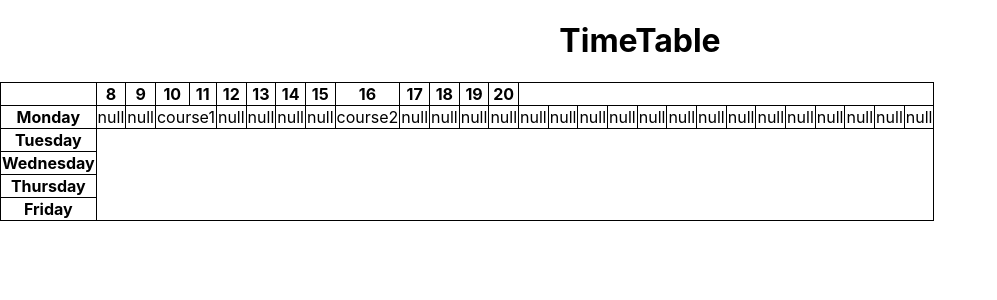
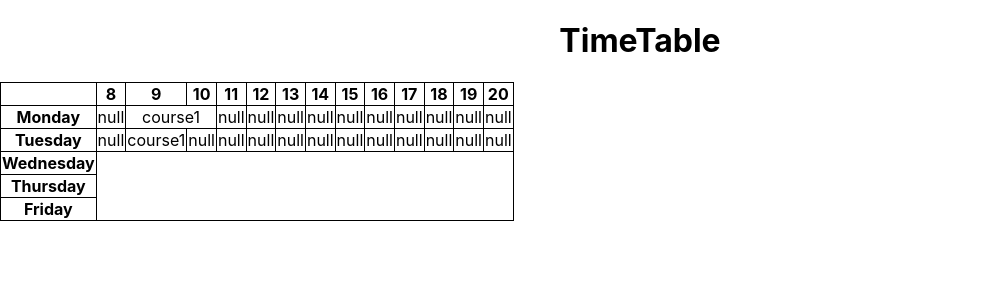
Before and after one commit to mansooranis/ScheduleUp, a React (Create React App) app in the folder frontend/: page / in a window 1280 px wide. Shown: the top 300 px of the page, without its empty margins (0-997 px from the left). Built offline with nearby package versions, Linux system fonts and the light colour scheme.

Commit message:
length of tt is accurate. Bugs persist

```diff
--- a/frontend/src/Pages/TimeTable/timetable.js
+++ b/frontend/src/Pages/TimeTable/timetable.js
@@ -1,32 +1,5 @@
 import React from 'react';
 import '../TimeTable/timetable.css';
-
-const week = {
-    monday : {
-        course1 : {
-            startTime : 9,
-            endTime : 11,
-        },
-        course2 : {
-            startTime : 11,
-            endTime : 12,
-        },
-    },
-    tuesday : {
-        course1 : {
-            startTime : 9,
-            endTime : 10,
-        },
-        course2 : {
-            startTime : 11,
-            endTime : 12,
-        },
-        course3 : {
-            startTime : 14,
-            endTime : 15,
-        }
-    }
-}
 
 
 export default function GetTimeTable(prop) {
@@ -47,14 +20,21 @@ export default function GetTimeTable(prop) {
                         rowData.push(
                             <td>null</td>
                         )
+
                     }
                     else{
+                        const duration = param[key][j].endTime - param[key][j].startTime
                         rowData.push(
-                            <td colSpan={param[key][j].endTime - param[key][j].startTime}>
+                            <td colSpan={duration}>
                                 {j}
                             </td>
                         )
+                        if (duration > 1){
+                            i = i + (duration-1)
+                        }
+
                     }
+                    break;
                 }
             }
             data.push(rowData)
@@ -111,21 +91,29 @@ export default function GetTimeTable(prop) {
                     <th>
                         Tuesday
                     </th>
+
+                    {getRowData()[1]}
                 </tr>
                 <tr>
                     <th>
                         Wednesday
                     </th>
+
+                    {getRowData()[2]}
                 </tr>
                 <tr>
                     <th>
                         Thursday
                     </th>
+
+                    {getRowData()[3]}
                 </tr>
                 <tr>
                     <th>
                         Friday
                     </th>
+
+                    {getRowData()[4]}
                 </tr>
 
             </table>
```
